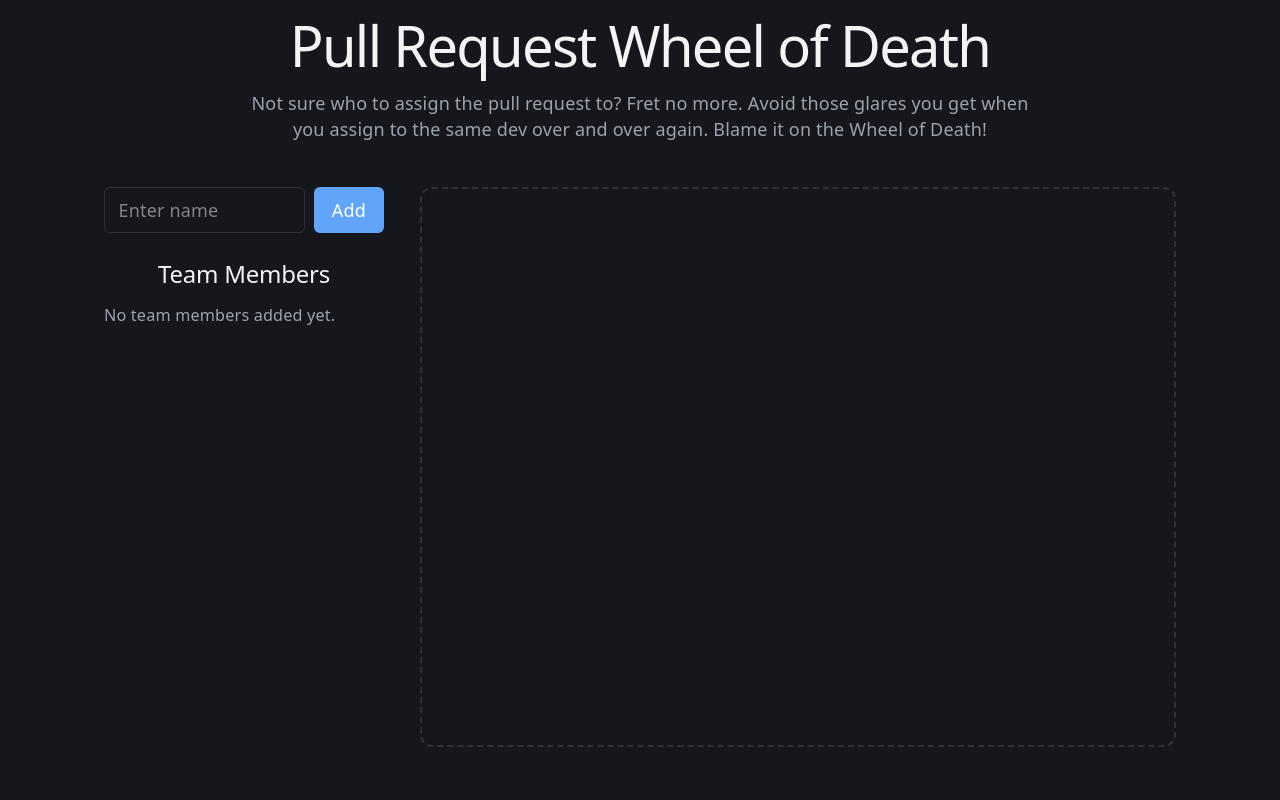
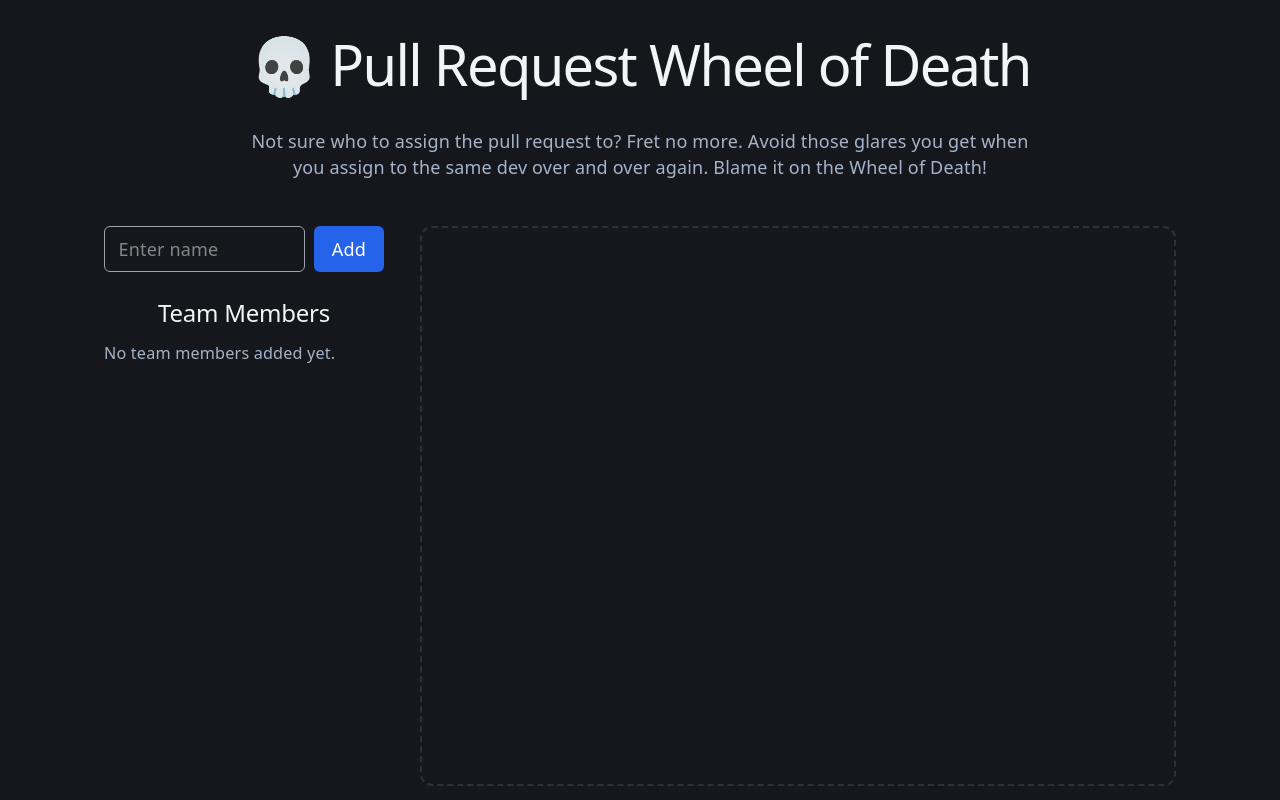
Before and after one commit to Ly900/pull-request-wheel, a React (Vite) app: page / in a window 1280 px wide. Built offline with nearby package versions, Linux system fonts and the light colour scheme.

Commit message:
Add skull icon to title; improve dark mode styling and WCAG contrast

```diff
--- a/src/App.css
+++ b/src/App.css
@@ -43,7 +43,7 @@ p {
 .add-dev input {
   padding: 0.5rem 0.75rem;
   font-size: 1rem;
-  border: 1px solid var(--border);
+  border: 1px solid #9ca3af;
   border-radius: 6px;
   background: var(--bg);
   color: var(--text-h);
@@ -61,7 +61,7 @@ p {
   font-size: 1rem;
   border-radius: 6px;
   border: none;
-  background: var(--accent);
+  background: #2563eb;
   color: #fff;
   cursor: pointer;
   white-space: nowrap;
--- a/src/App.tsx
+++ b/src/App.tsx
@@ -37,7 +37,7 @@ function App() {
 
   return (
     <>
-      <h1>Pull Request Wheel of Death</h1>
+      <h1><span style={{ fontSize: '1em', verticalAlign: 'top' }}>💀</span> Pull Request Wheel of Death</h1>
       <p>Not sure who to assign the pull request to? Fret no more. Avoid those glares you get when you assign to the same dev over and over again. Blame it on the Wheel of Death!</p>
 
       <div className="layout">
--- a/src/index.css
+++ b/src/index.css
@@ -1,13 +1,13 @@
 @import "tailwindcss";
 
 :root {
-  --text: #9ca3af;
+  --text: #a5b4c8;
   --text-h: #f3f4f6;
   --bg: #16171d;
   --border: #2e303a;
   --code-bg: #1f2028;
   --accent: #60a5fa;
-  --accent-bg: rgba(96, 165, 250, 0.15);
+  --accent-bg: rgba(96, 165, 250, 0.28);
   --accent-border: rgba(96, 165, 250, 0.5);
   --social-bg: rgba(47, 48, 58, 0.5);
   --shadow:
@@ -34,13 +34,13 @@
 
 @media (prefers-color-scheme: dark) {
   :root {
-    --text: #9ca3af;
+    --text: #a5b4c8;
     --text-h: #f3f4f6;
     --bg: #16171d;
     --border: #2e303a;
     --code-bg: #1f2028;
     --accent: #60a5fa;
-    --accent-bg: rgba(96, 165, 250, 0.15);
+    --accent-bg: rgba(96, 165, 250, 0.28);
     --accent-border: rgba(96, 165, 250, 0.5);
     --social-bg: rgba(47, 48, 58, 0.5);
     --shadow:
@@ -77,6 +77,7 @@ h2 {
 
 h1 {
   font-size: 56px;
+  line-height: 1.15;
   letter-spacing: -1.68px;
   margin: 32px 0;
   @media (max-width: 1024px) {
```
